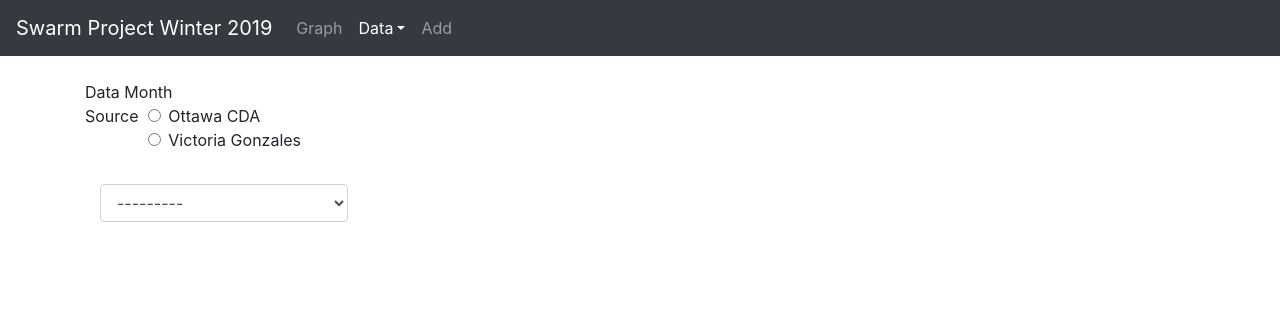
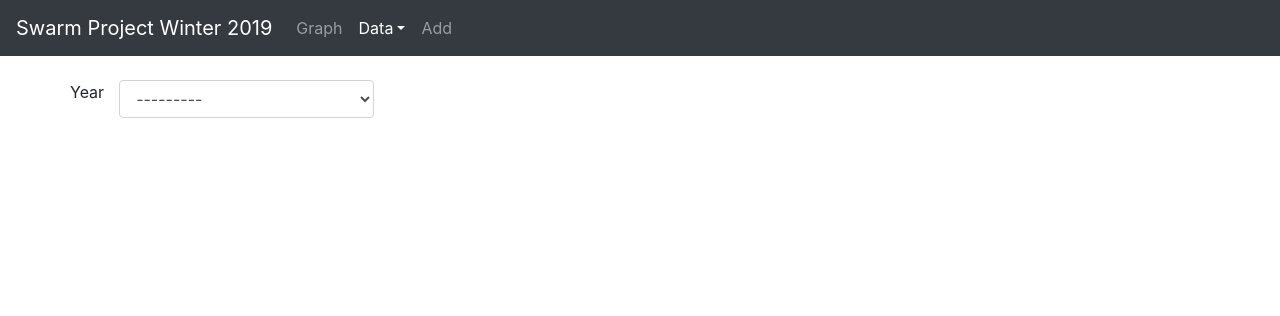
Before and after one commit to Mathic/swarmproject, a Django app: page /graphs/data_month in a window 1280 px wide. Shown: the top 316 px of the page. Run offline with Django 3.2, Linux system fonts and the light colour scheme; tables that the repository leaves empty hold one stand-in row (values such as "Sample post"); parts of the project's set-up code (start-up, migrations or seed data) failed here and were passed over; some libraries are stand-ins or nearby versions.

Commit message:
Fixing the months view

```diff
--- a/graphs/static/graphs/js/months.js
+++ b/graphs/static/graphs/js/months.js
@@ -1,11 +1,13 @@
 $("#inputYear").change(function () {
   var url = $("#dataMonth").attr("data-months-url");
-  var yearId = $(this).val();
+  var year = $(this).val();
+
+  console.log(year)
 
   $.ajax({
     url: url,
     data: {
-      'yearId': yearId
+      'year': year
     },
     success: function (data) {
       $("#months").html(data);
--- a/graphs/templates/graphs/data.html
+++ b/graphs/templates/graphs/data.html
@@ -2,6 +2,8 @@
 {% load static %}
 
 {% block content %}
+
+<h1>Ottawa CDA</h1>
 <div class="tableFixHead">
   <table class="table table-sm table-striped scroll">
     <thead>
@@ -35,6 +37,7 @@
   </table>
 </div>
 <br><br>
+<h1>Victoria Gonzales</h1>
 <div class="tableFixHead">
   <table class="table table-sm table-striped scroll">
     <thead>
--- a/graphs/templates/graphs/data_m.html
+++ b/graphs/templates/graphs/data_m.html
@@ -2,47 +2,17 @@
 {% load static %}
 
 {% block content %}
-Data Month
 
 <div id="dataMonth" data-months-url="{% url 'ajax_load_months' %}" class="form-group row">
-  <fieldset class="form-group col-md-4">
-    <div class="row">
-      <legend class="col-form-label col-sm-2 pt-0">Source</legend>
-      <div class="col-sm-10">
-        <div class="form-check">
-          {% if source.source_text == "Ottawa CDA" %}
-          <input class="form-check-input" type="radio" name="sourceRadios" id="ottawaRadio" value="Ottawa CDA" checked>
-          {% else %}
-          <input class="form-check-input" type="radio" name="sourceRadios" id="ottawaRadio" value="Ottawa CDA">
-          {% endif %}
-
-          <label id="ottawaRadioLabel" class="form-check-label" for="ottawaRadio">
-            Ottawa CDA
-          </label>
-        </div>
-        <div class="form-check">
-          {% if source.source_text == "Victoria Gonzales" %}
-          <input class="form-check-input" type="radio" name="sourceRadios" id="victoriaRadio" value="Victoria Gonzales" checked>
-          {% else %}
-          <input class="form-check-input" type="radio" name="sourceRadios" id="victoriaRadio" value="Victoria Gonzales">
-          {% endif %}
-
-          <label id="victoriaRadioLabel" class="form-check-label" for="victoriaRadio">
-            Victoria Gonzales
-          </label>
-        </div>
-      </div>
-    </div>
-  </fieldset>
-</div>
-
+  <label for="inputYear" clas="col-md-3 col-sm-2">Year</label>
   <div class="col-md-3 col-sm-10">
     <select id="inputYear" class="form-control">
       <option selected>---------</option>
       {% for year in years %}
-    <option value="{{ year.id }}">{{ year }}</option>
+      <option value="{{ year }}">{{ year }}</option>
       {% endfor %}
     </select>
+  </div>
 </div>
 
 <div id="months" class=""></div>
--- a/graphs/views.py
+++ b/graphs/views.py
@@ -29,15 +29,26 @@
     return render(request, 'graphs/data.html', {'ottawa': ottawa, 'victoria': victoria, 'nbar': 'data'})
 
 def data_m(request):
-    years = GraphData.objects.all()
+    years = GraphData.objects.order_by('graph_year').values_list('graph_year', flat=True).distinct()
 
     return render(request, 'graphs/data_m.html', {'years': years, 'nbar': 'data'})
 
 def load_months(request):
-    year_id = request.GET.get('yearId')
-    months = Month.objects.filter(year=year_id)
+    ottawa = []
+    victoria = []
+    year = request.GET.get('year')
+    years = GraphData.objects.filter(graph_year=year)
+    # print(years)
+    # months = Month.objects.filter(year=year_id)
+    for y in years:
+        if y.source_text == 'Ottawa CDA':
+            ottawa = Month.objects.filter(year=y.id)
+        else:
+            victoria = Month.objects.filter(year=y.id)
 
-    return render(request, 'graphs/month_options.html', {'months': months})
+    print(ottawa)
+
+    return render(request, 'graphs/month_options.html', {'ottawa': ottawa, 'victoria': victoria})
 
 def add_data(request):
     names = Student.objects.all()
```
Also changed, not shown: graphs/templates/graphs/month_options.html (+50 -3 lines). Lines whose indentation alone changed are shown as unchanged.
